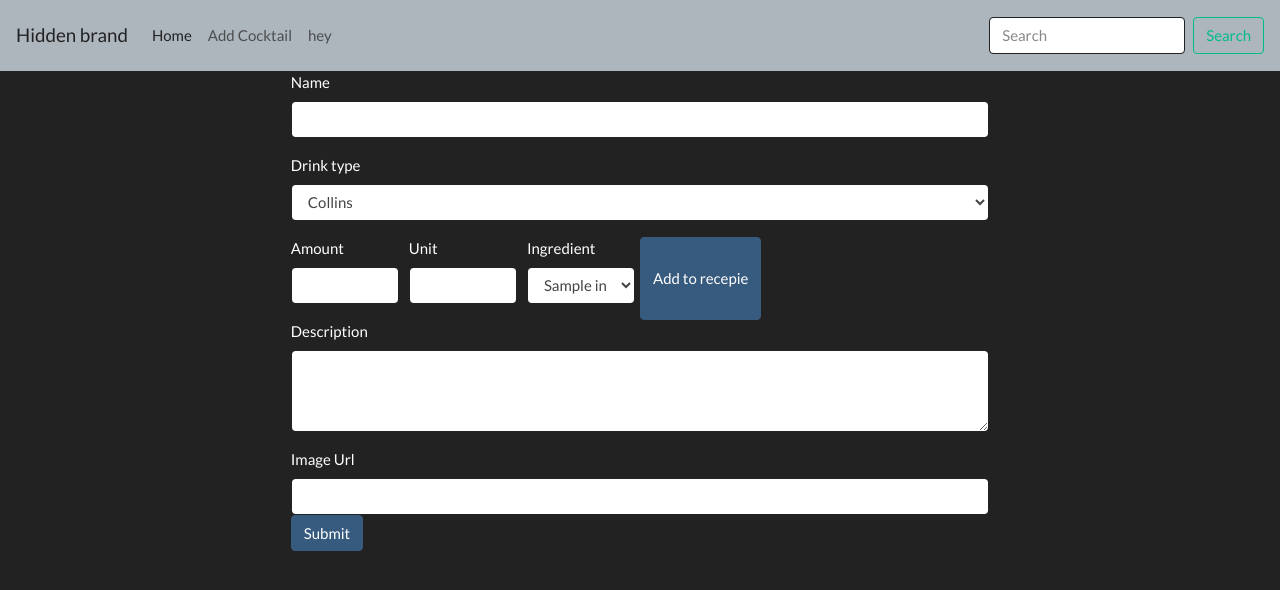
After one commit to jourm/TheCocktailCollection, a Flask app: page /add_cocktail in a window 1280 px wide. The commit adds this page. Shown: the top 590 px of the page. Run offline with Flask 2, Linux system fonts and the light colour scheme; a database or web service that is not in the repository returns one stand-in record (values such as "Sample title"); some libraries are stand-ins or nearby versions.

Commit message:
create add_cocktail with expandable form to create new recepies

```diff
--- a/app.py
+++ b/app.py
@@ -19,6 +19,19 @@ mongo = PyMongo(app)
 def home():
     return render_template('home.html')
 
+
+@app.route('/add_cocktail', methods=['GET', 'POST'])
+def add_cocktail():
+    if request.method == 'GET':
+        return render_template('add_cocktail.html',
+                               ingredients=mongo.db.ingredients.find())
+    if request.method == 'POST':
+        print(request.form)
+        mongo.db.recepie.insert_one(request.form)
+        return render_template('add_cocktail.html',
+                               ingredients=mongo.db.ingredients.find())
+
+
 if __name__ == '__main__':
     app.run(host=os.environ.get('IP'),
             port=int(os.environ.get('PORT')),
--- /dev/null
+++ b/templates/add_cocktail.html
@@ -0,0 +1,80 @@
+{% extends 'base.html' %}
+{% block title %}
+Add New Cocktail Recipe
+{% endblock %}
+{% block content %}
+<div class="row">
+	<div class="col-sm-12">
+		<form method="POST" action="/add_cocktail">
+			<div class="form-group">
+				<label for="name">Name</label>
+				<input type="text" class="form-control" id="name" name="name" required>
+	                </div>
+				<div class="form-group">
+                    <label for="type">Drink type</label>
+					<select class="form-control" name="type" id="type">
+            <option value="Collins" >Collins</option>
+            <option value="Tiki" >Tiki</option>
+            <option value="Fizz" >Fizz</option>
+            <option value="Highball" >Highball</option>
+            <option value="Flip" >Flip</option>
+            </select>
+				</div>
+				<div class="form-row">
+					<div class="form-group col-md-2">
+						<label for="amount">Amount</label>
+						<input type="number" class="form-control" id="amount" >
+		            </div>
+					<div class="form-group col-md-2">
+						<label for="unit">Unit</label>
+						<input type="text" class="form-control" id="unit" >
+		            </div>
+					<div class="form-group col-md-2">
+						<label for="ingredient">Ingredient</label>
+						<select  id="ingredient" class="form-control">
+                            {% for ingredient in ingredients %}
+                                <option value="{{ ingredient }}"> {{ ingredient['ingredient'] }} </option>
+                             {% endfor %}
+					    </select>
+					</div>
+					<button id="add-ingredient" type="button" class="btn btn-primary">Add to recepie</button>
+				</div>
+                <div id="ingredient-list">
+				</div>
+				<div class="form-group">
+					<label for="description">Description</label>
+					<textarea class="form-control" id="description" name="description" rows="3"></textarea>
+				</div>
+                <div class="formgroup">
+                <label for="img-url">Image Url</label>
+                <input class="form-control" id="img-url" name="img-url">
+                </div>
+            <button type="submit" class="btn btn-primary">Submit</button>
+		</form>
+	</div>
+</div>
+
+{% endblock %}
+{% block script %}
+<script type="text/javascript">
+	$(document).ready(function(){
+        let counter = 0;
+        $("#add-ingredient").click(function(){
+            $("#ingredient-list").append(`  <div class="form-row">
+					                            <div class="form-group col-md-2">
+						                        <input type="number" class="form-control" value="${ $("#amount").val() }" id="amount${counter}" name="ingredients[${counter}][]">
+		                                        </div>
+					                            <div class="form-group col-md-2">
+						                            <input type="text" class="form-control" value="${ $("#unit").val() }" id="unit${counter}" name="ingredients[${counter}][]">
+		                                        </div>
+					                            <div class="form-group col-md-3">
+						                            <select  id="ingredient${counter}" class="form-control" name="ingredients[${counter}][]">
+                                                        <option value="${ $("#ingredient").val() }">  ${ $("#ingredient option:selected").text() }  </option>
+                                                    </select>
+					                            </div>
+                                            </div> `)
+            counter++
+        });
+    });
+</script>
+{% endblock %}
--- a/templates/base.html
+++ b/templates/base.html
@@ -22,7 +22,7 @@
 					<a class="nav-link" href="#">Home</a>
 				</li>
 				<li class="nav-item">
-					<a class="nav-link" href="#">Add Cocktail</a>
+					<a class="nav-link" href="{{url_for('add_cocktail')}}">Add Cocktail</a>
 				</li>
 				<li class="nav-item">
 					<a class="nav-link" href="#">hey</a>
@@ -37,12 +37,21 @@
 </header>
 
 <body>
+<div class="container d-flex justify-content-center">
 	{% block content %}
 	{% endblock %}
+</div>
 
-	<script src="https://stackpath.bootstrapcdn.com/bootstrap/4.4.1/js/bootstrap.min.js"
+    <script src="https://code.jquery.com/jquery-3.4.1.slim.min.js" integrity="sha384-J6qa4849blE2+poT4WnyKhv5vZF5SrPo0iEjwBvKU7imGFAV0wwj1yYfoRSJoZ+n" crossorigin="anonymous">
+	</script>
+	<script src="https://cdn.jsdelivr.net/npm/popper.js@1.16.0/dist/umd/popper.min.js"
+		integrity="sha384-Q6E9RHvbIyZFJoft+2mJbHaEWldlvI9IOYy5n3zV9zzTtmI3UksdQRVvoxMfooAo" crossorigin="anonymous">
+	</script>
+    <script src="https://stackpath.bootstrapcdn.com/bootstrap/4.4.1/js/bootstrap.min.js"
 		integrity="sha384-wfSDF2E50Y2D1uUdj0O3uMBJnjuUD4Ih7YwaYd1iqfktj0Uod8GCExl3Og8ifwB6" crossorigin="anonymous">
 	</script>
+    {% block script %}
+	{% endblock %}
 </body>
 
 </html>
--- a/templates/home.html
+++ b/templates/home.html
@@ -3,7 +3,7 @@
 The Cocktail Collection
 {% endblock %}
 {% block content %}
-<div class="container d-flex justify-content-center">
+
 	<div class="row">
 		<div class="card" style="width: 18rem;">
 			<img src="..." class="card-img-top" alt="...">
@@ -33,5 +33,5 @@ The Cocktail Collection
 			</div>
 		</div>
 	</div>
-</div>
+
 {% endblock %}
```
Also changed, not shown: dbbuilder.py (+12 -7 lines), templates/test.html (added, +11 -0 lines).
